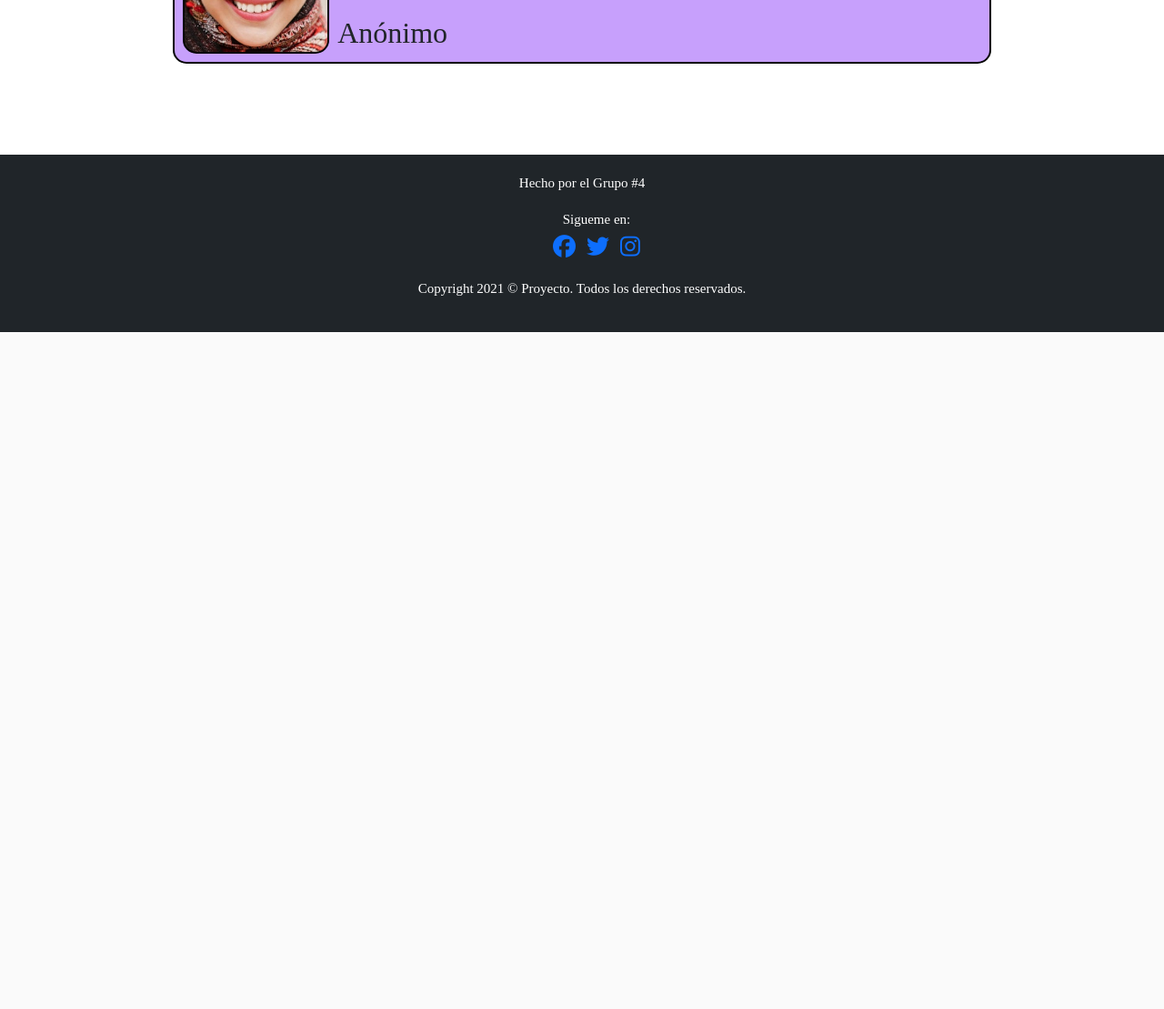
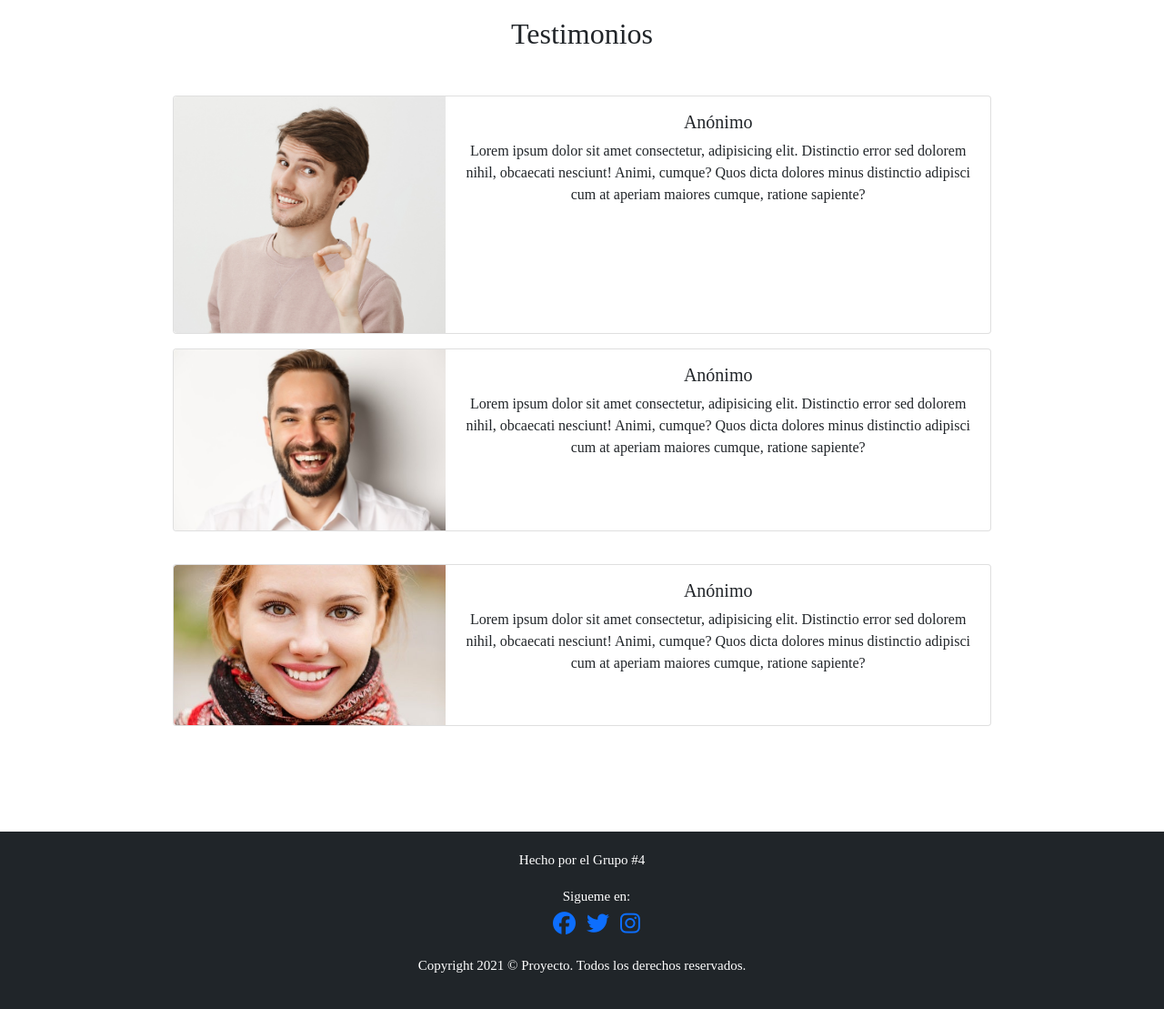
Before and after one commit to iLuisOlivares/SalSalsa-WebPage, a PHP site: page / in a window 1280 px wide. Shown: the part 2588-3697 px from the top of the page at 91% size. Before the commit the page ends 2953 px from the top, so only its background shows below. Run offline with PHP 8.4, Linux system fonts and the light colour scheme; some libraries are stand-ins or nearby versions.

Commit message:
index improve style and comments

```diff
--- a/css/style.css
+++ b/css/style.css
@@ -176,21 +176,24 @@ hr.lineaTitulo{
     position: relative;
     display: inline-block;
     text-align: center;
+
+}
+
+.o-text-info {
+    position: relative;
+    /* display: flex; */
+
 }
 
 .textoEncima{
-    position: absolute;
-    top: 50px;
-    left: 10px;
+    position: relative;
+    top: 0px;
 }
 
-.centrado{
-    position: absolute;
-    top: 20%;
-    left: 50%;
-    transform: translate(-50%, -50%);
+.textoAbajo{
+    position: relative;
+    bottom: 0px;
 }
-
 
 .descripcion{
     width: 50%;
--- a/index.php
+++ b/index.php
@@ -50,24 +50,17 @@
     <div class="contendor">
         <img class="d-block w-100" src="img/fotodescripcionDos.png" alt="First slide" class="" id="">
 
-        <p class="textoEncima  textWhite ">Lorem ipsum dolor sit, amet consectetur adipisicing elit. Dolorum
-            ducimus consectetur perspiciatis veniam odit facilis laborum aperiam. Laborum, possimus. Quasi culpa
-            laborum deleniti doloremque qui
-            autem maxime labore asperiores ut. Lorem ipsum dolor sit, amet consectetur adipisicing elit. Dolorum
-            ducimus consectetur perspiciatis veniam odit facilis laborum aperiam. Laborum, possimus. Quasi culpa
-            laborum deleniti doloremque qui
-            autem maxime labore asperiores ut Lorem ipsum dolor sit amet consectetur adipisicing elit. Ex, quia obcaecati repellat animi nesciunt voluptates atque pariatur a, porro odio eaque rem eveniet asperiores laudantium eligendi. Provident corporis dolor dignissimos?</p>
-        <br>
-        <br>
-        <br>
-        <br>
-        <br>
-        <p class="textoEncima centrado textWhite">Lorem ipsum dolor sit amet consectetur adipisicing elit. Totam, beatae?
-            Cumque laudantium reprehenderit iure quidem itaque rem a pariatur eveniet animi recusandae dignissimos
-            iusto ullam, deserunt maxime enim mollitia atque. Lorem ipsum, dolor sit amet consectetur adipisicing elit.
-            Hic cumque quaerat tempore est saepe modi voluptatum quidem illo neque, fugit, explicabo dolorem, illum vel maxime laboriosam ratione voluptas distinctio tempora.</p>
-        <br>
-        <div class="centrado"></div>
+        <section class="o-text-info" >
+            <p class="textoEncima  textWhite ">Lorem ipsum dolor sit, amet consectetur adipisicing elit. Dolorum
+                ducimus consectetur perspiciatis veniam odit facilis laborum aperiam. Laborum, possimus. Quasi culpa
+                laborum deleniti doloremque qui autem maxime labore asperiores ut.</p>
+
+            <p class="textoAbajo">Lorem ipsum dolor sit amet consectetur adipisicing elit. Totam, beatae?
+                Cumque laudantium reprehenderit iure quidem itaque rem a pariatur eveniet animi recusandae dignissimos
+                iusto ullam, deserunt maxime enim mollitia atque. </p>
+
+            <!-- <div class="centrado"></div> -->
+        </section>
     </div>
 </section>
 
@@ -104,36 +97,52 @@
         <h2 class="textCenter">Testimonios</h2>
         <div class="testimonios ">
             <div class="testimoniosDos textoTestimonios">
-                <div class="borde" style="float: left; margin-top:20px; background:#A0FCB3;">
-                    <div class="imagenGaleria borde" style="background: url('img/personaTresE.jpg'); background-size: cover; background-position-y: 27%; background-position-x: center; float: left;">
-                        <img src="img/cuadrado.png" class="w100">
+
+
+
+            <div class="card mb-3" style="max-width: fit-content;">
+                <div class="row g-0">
+                    <div class="col-md-4">
+                    <img src="./img/personaTresE.jpg" class="img-fluid rounded-start" alt="...">
                     </div>
-                    <div class="">
-                        <p class="textoTestimonios">Lorem ipsum dolor sit amet consectetur, adipisicing elit. Distinctio error sed dolorem nihil, obcaecati nesciunt! Animi, cumque? Quos dicta dolores minus distinctio adipisci cum at aperiam maiores cumque, ratione sapiente?</p>
-                        <h2 style="text-align: left;">Anónimo</h2>
+                    <div class="col-md-8">
+                    <div class="card-body">
+                        <h5 class="card-title">Anónimo</h5>
+                        <p class="card-text">Lorem ipsum dolor sit amet consectetur, adipisicing elit. Distinctio error sed dolorem nihil, obcaecati nesciunt! Animi, cumque? Quos dicta dolores minus distinctio adipisci cum at aperiam maiores cumque, ratione sapiente?</p>
+                    </div>
                     </div>
                 </div>
+            </div>
 
-                <div class="borde" style="float: left; margin-top:20px; background:#74AFF9;">
 
-                    <div class="imagenGaleria borde" style="background: url('img/personaUno.jpg'); background-size: cover; background-position-y: 27%; background-position-x: center; float: right;">
-                        <img src="img/cuadrado.png" class="w100">
+            <div class="card mb-3">
+                <div class="row g-0">
+                    <div class="col-md-4">
+                    <img src="./img/personaUno.jpg" class="img-fluid rounded-start" alt="...">
                     </div>
-                    <div class="">
-                        <p class="textoTestimonios">Lorem ipsum dolor sit amet consectetur, adipisicing elit. Distinctio error sed dolorem nihil, obcaecati nesciunt! Animi, cumque? Quos dicta dolores minus distinctio adipisci cum at aperiam maiores cumque, ratione sapiente?</p>
-                        <h2 style="text-align:right;">Anónimo</h2>
+                    <div class="col-md-8">
+                    <div class="card-body">
+                        <h5 class="card-title">Anónimo</h5>
+                        <p class="card-text">Lorem ipsum dolor sit amet consectetur, adipisicing elit. Distinctio error sed dolorem nihil, obcaecati nesciunt! Animi, cumque? Quos dicta dolores minus distinctio adipisci cum at aperiam maiores cumque, ratione sapiente?</p>
+                    </div>
                     </div>
                 </div>
+            </div>
 
-                <div class="borde" style="float: left; margin-top:20px; background:#C7A0FC">
-                    <div class="imagenGaleria borde" style="background: url('img/personaDos.jpg'); background-size: cover; background-position-y: 27%; background-position-x: center; float: left;">
-                        <img src="img/cuadrado.png" class="w100">
+            <div class="card mb-3" style="float: left; margin-top:20px;">
+                <div class="row g-0">
+                    <div class="col-md-4">
+                    <img src="./img/personaDos.jpg" class="img-fluid rounded-start" alt="...">
                     </div>
-                    <div class="">
-                        <p class="textoTestimonios">Lorem ipsum dolor sit amet consectetur, adipisicing elit. Distinctio error sed dolorem nihil, obcaecati nesciunt! Animi, cumque? Quos dicta dolores minus distinctio adipisci cum at aperiam maiores cumque, ratione sapiente?</p>
-                        <h2 style="text-align: left;">Anónimo</h2>
+                    <div class="col-md-8">
+                    <div class="card-body">
+                        <h5 class="card-title">Anónimo</h5>
+                        <p class="card-text">Lorem ipsum dolor sit amet consectetur, adipisicing elit. Distinctio error sed dolorem nihil, obcaecati nesciunt! Animi, cumque? Quos dicta dolores minus distinctio adipisci cum at aperiam maiores cumque, ratione sapiente?</p>
+                    </div>
                     </div>
                 </div>
+            </div>
+
             </div>
 
         </div>
--- a/js/carta.js
+++ b/js/carta.js
@@ -1,5 +1,3 @@
-
-
 // Get the modal
 var modal = document.getElementById("myModal");
 
```
